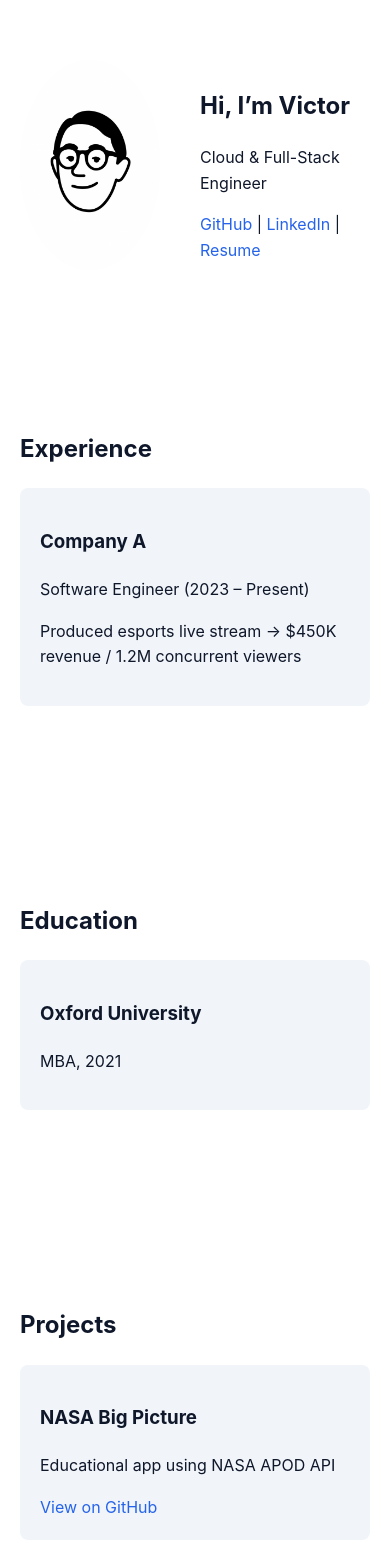
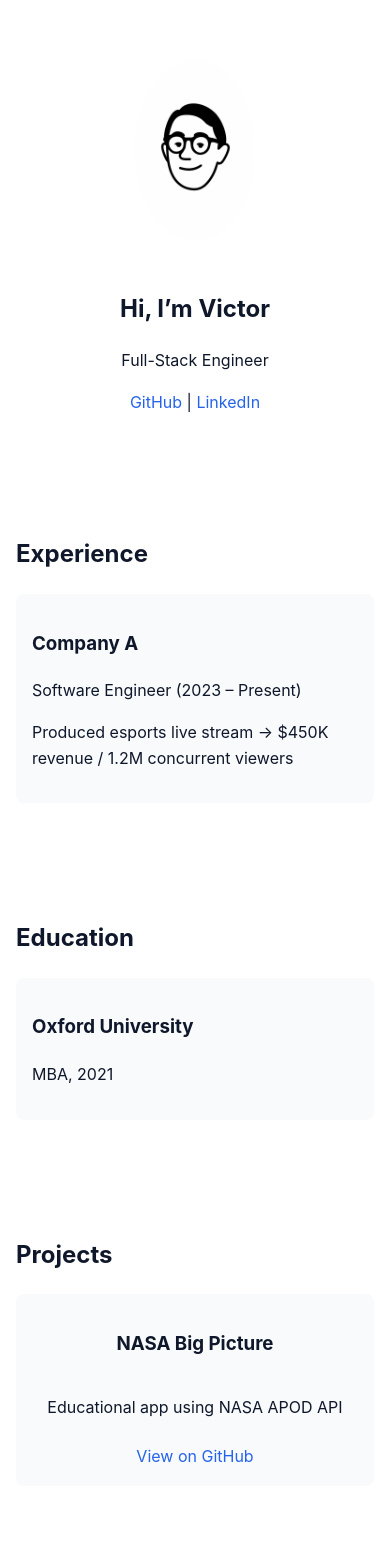
Before and after one commit to starsang45/myPortpolio, a Next.js app: page / in a window 390 px wide. Shown: the top 1568 px of the page. Built offline with nearby package versions, Linux system fonts and the light colour scheme.

Commit message:
feat(hero section)

```diff
--- a/pages/index.js
+++ b/pages/index.js
@@ -13,10 +13,10 @@ export default function Home() {
         <img src="/logo.png" alt="Victor caricature logo" className="logo" />
         <div>
           <h1>Hi, I’m Victor</h1>
-          <p>Cloud & Full-Stack Engineer</p>
+          <p>Full-Stack Engineer</p>
           <a href="https://github.com/">GitHub</a> |{" "}
-          <a href="https://linkedin.com/">LinkedIn</a> |{" "}
-          <a href="/resume.pdf">Resume</a>
+          <a href="https://linkedin.com/">LinkedIn</a> {" "}
+
         </div>
       </section>
 
--- a/styles/globals.css
+++ b/styles/globals.css
@@ -13,6 +13,20 @@
   width: 140px;
   height: auto;
   border-radius: 50%;
+}
+
+/* 📱 모바일 반응형 */
+@media (max-width: 768px) {
+  .hero {
+    flex-direction: column;   /* 세로 배치 */
+    text-align: center;       /* 텍스트 가운데 정렬 */
+    gap: 20px;
+  }
+
+  .hero img.logo {
+    width: 120px;
+    margin-bottom: 10px;
+  }
 }
 
 :root {
@@ -52,9 +66,52 @@ h1, h2, h3 {
 .card {
   padding: 20px;
   border-radius: 8px;
-  background-color: var(--color-hover);
+  background-color: #f8fafc; /* 밝은 회색 배경 */
   margin-bottom: 16px;
+  transition: transform 0.2s, box-shadow 0.2s;
 }
+
+/* Hover 시 카드 강조 */
+.card:hover {
+  transform: translateY(-4px);
+  box-shadow: 0 4px 12px rgba(0, 0, 0, 0.1);
+}
+
+/* 반응형: 섹션 레이아웃 */
+section {
+  padding: 60px 20px;
+  max-width: 900px;
+  margin: 0 auto;
+}
+
+/* Projects 카드 grid 배치 */
+#projects .card {
+  display: flex;
+  flex-direction: column;
+  align-items: flex-start;
+}
+
+#projects .card a {
+  margin-top: 8px;
+  color: var(--color-accent);
+}
+
+/* 📱 모바일 반응형 */
+@media (max-width: 768px) {
+  section {
+    padding: 40px 16px;
+  }
+
+  .card {
+    padding: 16px;
+  }
+
+  #projects .card {
+    align-items: center;
+    text-align: center;
+  }
+}
+
 
 footer {
   text-align: center;
```
